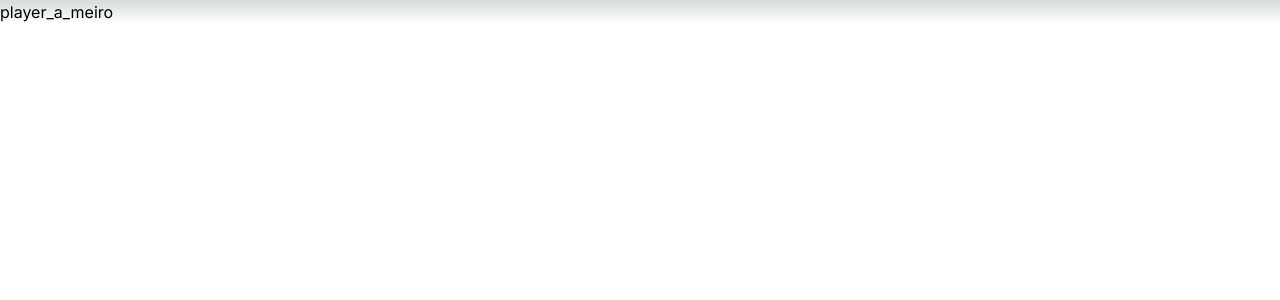
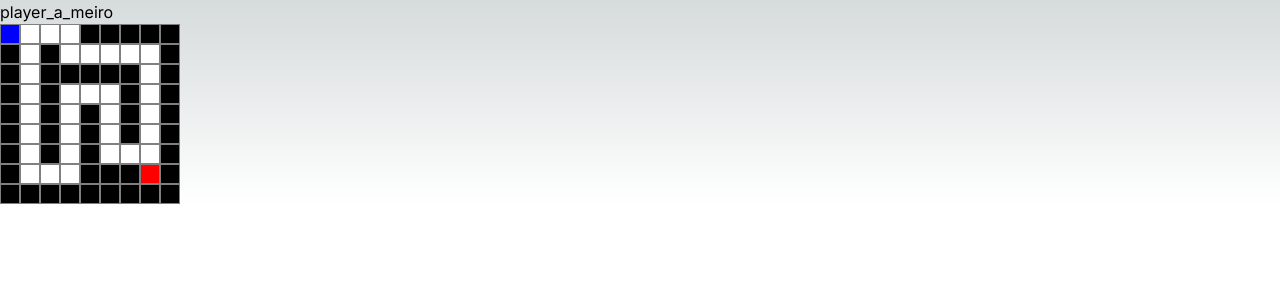
Before and after one commit to neko967/newjeans, a Next.js app: page /player_a_meiro in a window 1280 px wide. Shown: the top 300 px of the page. Built offline with nearby package versions, Linux system fonts and the light colour scheme.

Commit message:
daisyui追加と簡易的な迷路の作成

```diff
--- a/app/player_a_meiro/page.tsx
+++ b/app/player_a_meiro/page.tsx
@@ -1,7 +1,62 @@
+"use client"
+import React, { useState } from 'react';
+
+type Position = {
+  x: number;
+  y: number;
+};
+
 export default function Page() {
+  const [playerPosition, setPlayerPosition] = useState<Position>({ x: 0, y: 0 });
+
+  const handleMouseMove = (e: React.MouseEvent<HTMLDivElement>) => {
+    const rect = e.currentTarget.getBoundingClientRect();
+    const x = Math.floor((e.clientX - rect.left) / 20);
+    const y = Math.floor((e.clientY - rect.top) / 20);
+
+    if (maze[y][x] === ' ') {
+      setPlayerPosition({ x, y });
+    }
+  };
+
+  const maze = [
+    ['S', ' ', ' ', ' ', '#', '#', '#', '#', '#'],
+    ['#', ' ', '#', ' ', ' ', ' ', ' ', ' ', '#'],
+    ['#', ' ', '#', '#', '#', '#', '#', ' ', '#'],
+    ['#', ' ', '#', ' ', ' ', ' ', '#', ' ', '#'],
+    ['#', ' ', '#', ' ', '#', ' ', '#', ' ', '#'],
+    ['#', ' ', '#', ' ', '#', ' ', '#', ' ', '#'],
+    ['#', ' ', '#', ' ', '#', ' ', ' ', ' ', '#'],
+    ['#', ' ', ' ', ' ', '#', '#', '#', 'G', '#'],
+    ['#', '#', '#', '#', '#', '#', '#', '#', '#']
+  ];
+
   return (
     <main>
       <p>player_a_meiro</p>
+      <div
+        style={{ display: 'grid', gridTemplateColumns: 'repeat(9, 20px)' }}
+        onMouseMove={handleMouseMove}
+      >
+        {maze.map((row, rowIndex) =>
+          row.map((cell, cellIndex) => (
+            <div
+              key={`${rowIndex}-${cellIndex}`}
+              style={{
+                width: '20px',
+                height: '20px',
+                backgroundColor:
+                  rowIndex === playerPosition.y && cellIndex === playerPosition.x ? 'blue' :
+                  cell === '#' ? 'black' :
+                  cell === 'S' ? 'green' :
+                  cell === 'G' ? 'red' :
+                  'white',
+                border: '1px solid gray'
+              }}
+            ></div>
+          ))
+        )}
+      </div>
     </main>
-  )
+  );
 }
```
Also changed, not shown: 1 other file (tests, documents, lock files or other folders).
